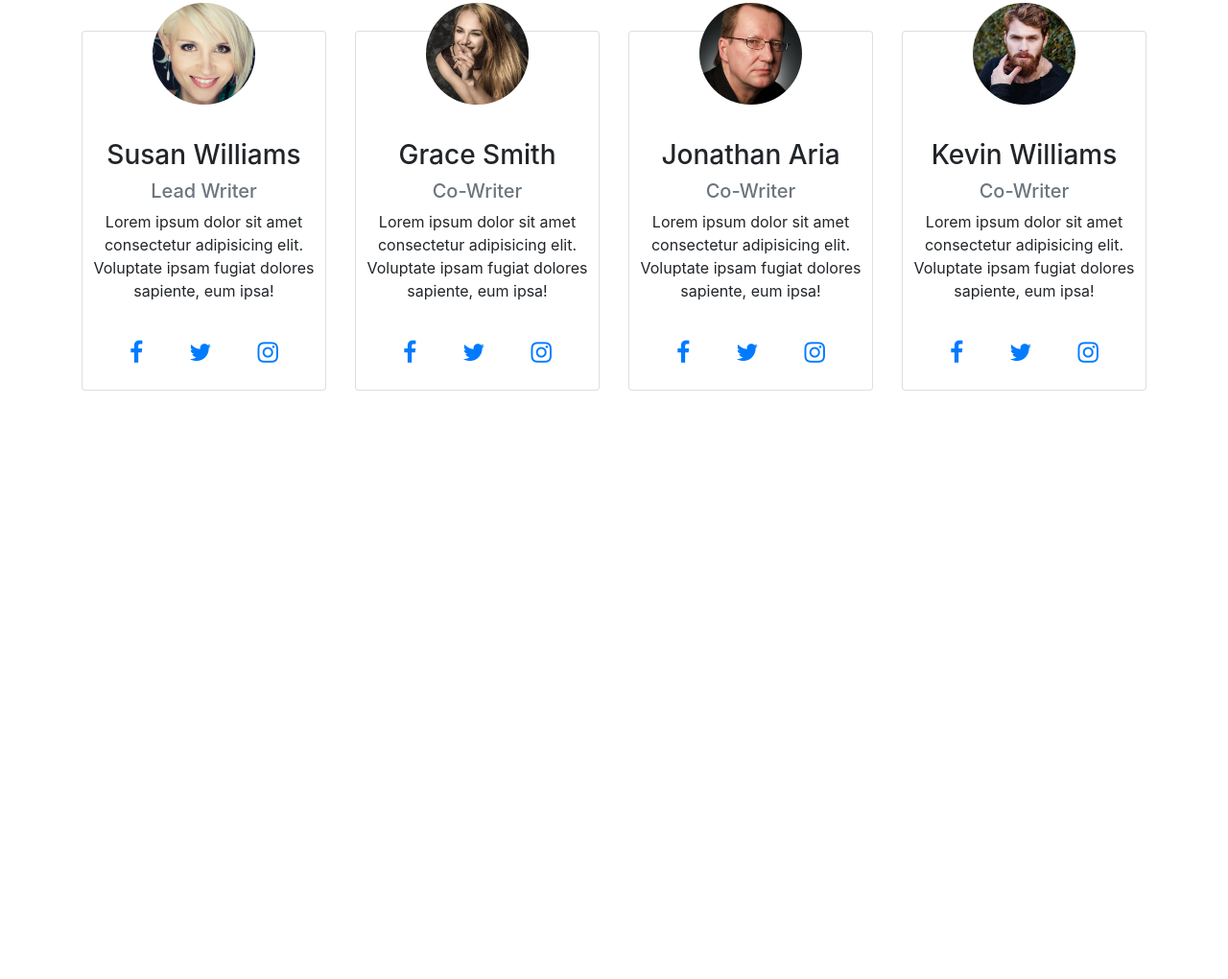
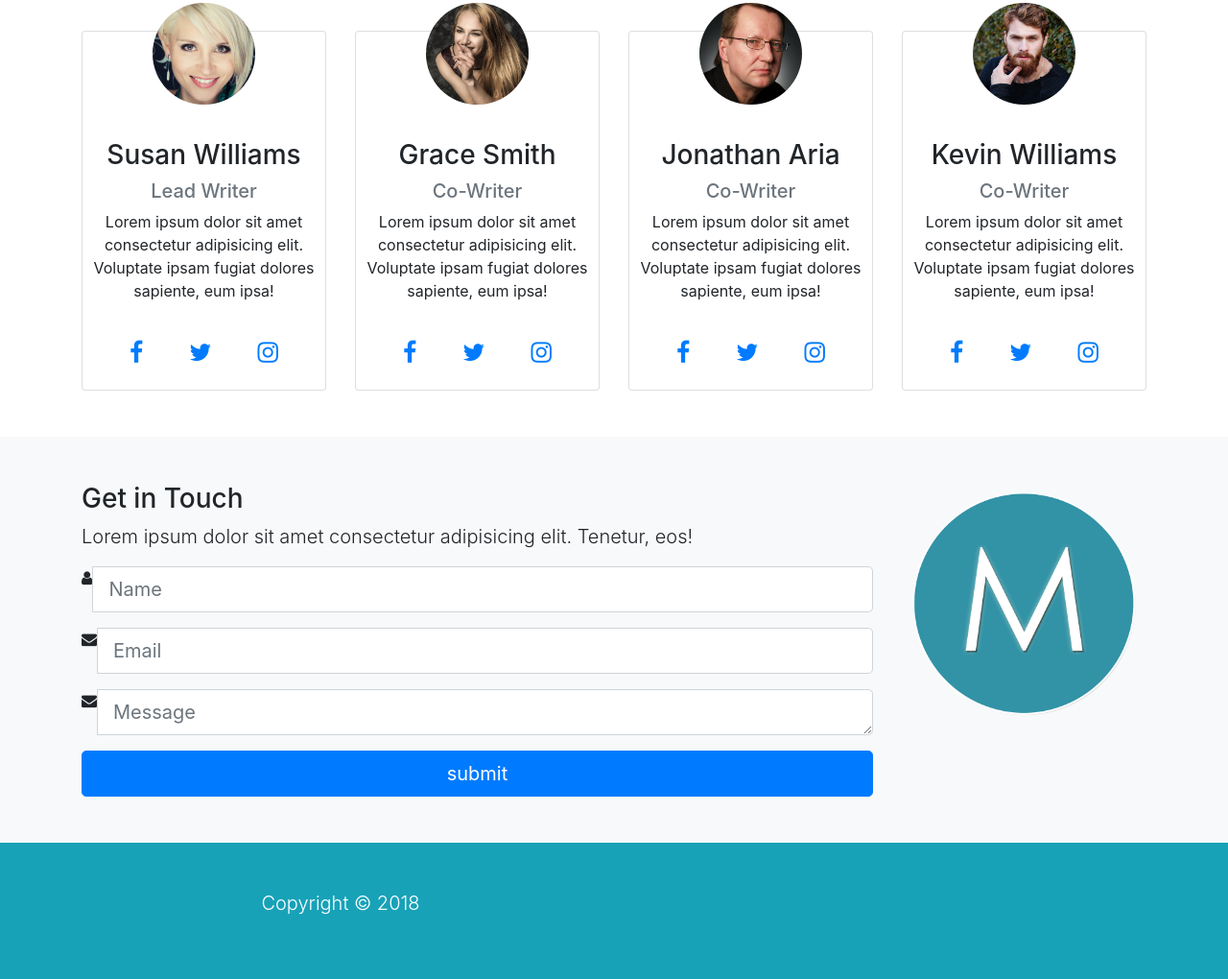
Before and after one commit to PR4M/BS4-Play-5-Projects, a website: page mizuxe/src/index.html in a window 1280 px wide. Shown: the part 2162-3182 px from the top of the page at 96% size. Before the commit the page ends 2617 px from the top, so only its background shows below. Drawn offline with nearby package versions, Linux system fonts and the light colour scheme; files that its build step writes are made by us from their sources.

Commit message:
Contact Form and Footer Section

```diff
--- a/mizuxe/src/index.html
+++ b/mizuxe/src/index.html
@@ -311,6 +311,53 @@
         </section>
         <!-- /Authors -->
 
+        <!-- Contact -->
+        <section id="contact" class="bg-light py-5">
+            <div class="container">
+                <div class="row">
+                    <div class="col-lg-9">
+                        <h3>Get in Touch</h3>
+                        <p class="lead">Lorem ipsum dolor sit amet consectetur adipisicing elit. Tenetur, eos!</p>
+                        <form action="">
+                            <div class="form-group">
+                                <div class="input-group input-group-lg">
+                                    <span class="input-group-addon"><i class="fa fa-user"></i></span>
+                                    <input type="text" class="form-control" placeholder="Name">
+                                </div>
+                            </div>
+                            <div class="form-group">
+                                <div class="input-group input-group-lg">
+                                    <span class="input-group-addon"><i class="fa fa-envelope"></i></span>
+                                    <input type="email" class="form-control" placeholder="Email">
+                                </div>
+                            </div>
+                            <div class="form-group">
+                                <div class="input-group input-group-lg">
+                                    <span class="input-group-addon"><i class="fa fa-envelope"></i></span>
+                                    <textarea type="email" class="form-control" placeholder="Message" rows="5"></textarea>
+                                </div>
+                            </div>
+                            <input type="text" value="submit" class="btn btn-primary btn-block btn-lg">
+                        </form>
+                    </div>
+                    <div class="col-lg-3">
+                        <img src="images/mlogo.png" alt="" class="img-fluid align-self-center">
+                    </div>
+                </div>
+            </div>
+        </section>
+
+        <!-- Footer -->
+        <footer id="main-footer" class="py-5 bg-info text-white">
+            <div class="container">
+                <div class="row text-center">
+                    <div class="col-md-6">
+                        <p class="lead">Copyright &copy; 2018</p>
+                    </div>
+                </div>
+            </div>
+        </footer>
+
         <script src="js/jquery.min.js"></script>
         <script src="js/popper.min.js"></script>
         <script src="js/bootstrap.min.js"></script>
```
